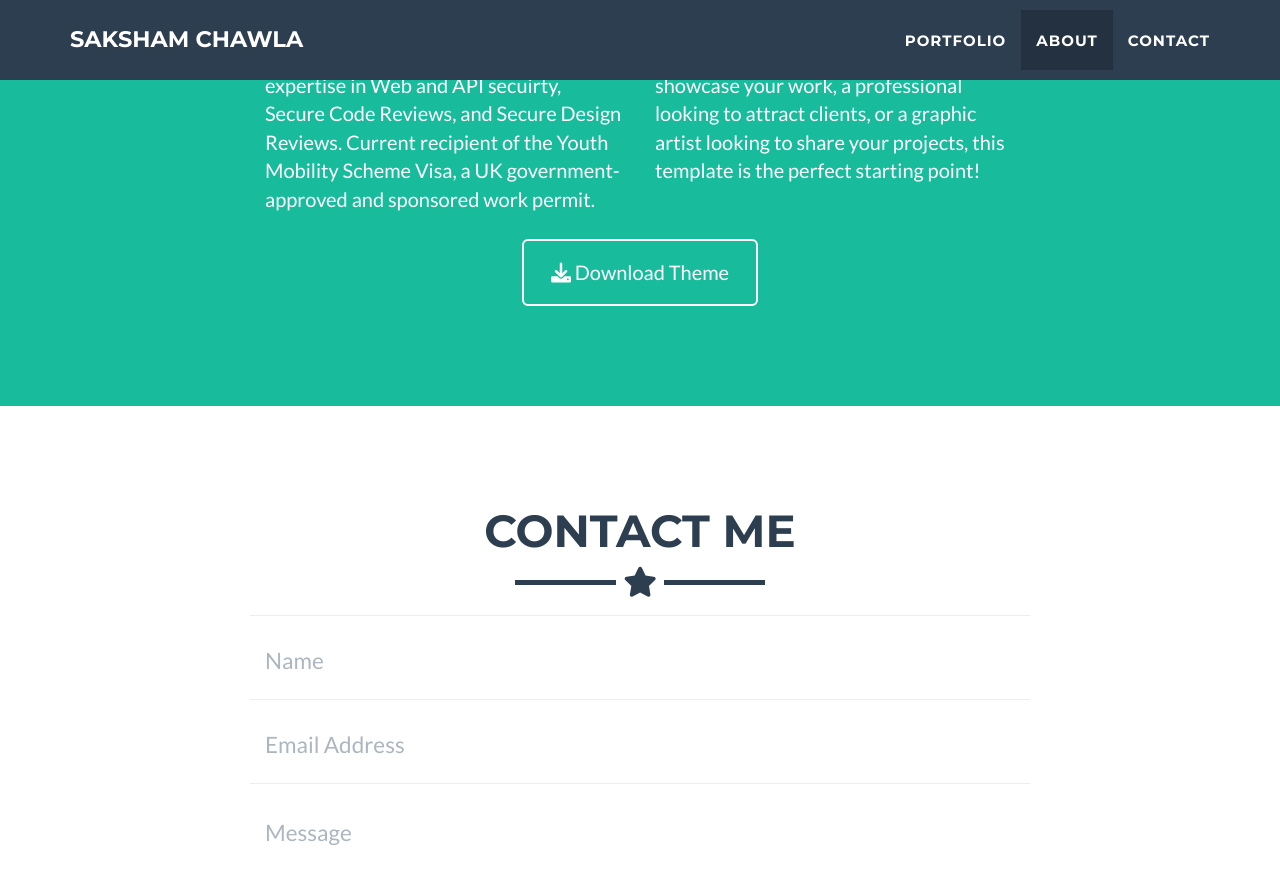
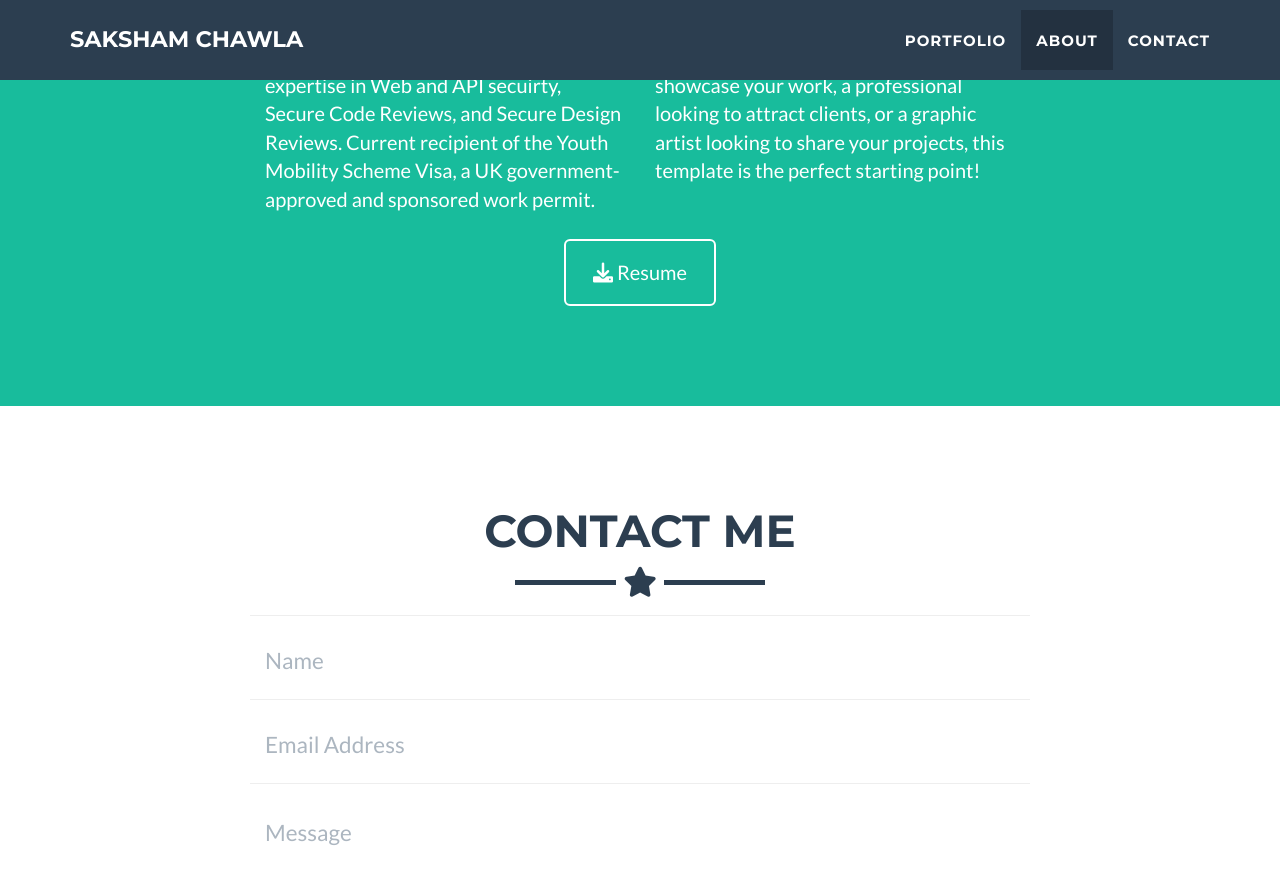
Before and after one commit to vizkov/homesite, a Jekyll site: the page built from _posts/2014-07-18-project-1.markdown, in a window 1280 px wide and 900 px high, scrolled down 1967 px. Shown: the top 884 px of the window. Built offline with Jekyll 4.4.1, drawn with Linux system fonts in a browser that asks for light colours.

Commit message:
Update about.html

```diff
--- a/_includes/about.html
+++ b/_includes/about.html
@@ -16,8 +16,8 @@
           a graphic artist looking to share your projects, this template is the perfect starting point! </p>
       </div>
       <div class="col-lg-8 col-lg-offset-2 text-center">
-        <a href="https://github.com/jeromelachaud/freelancer-theme" class="btn btn-lg btn-outline">
-          <i class="fa fa-download"></i> Download Theme
+        <a href="resume.pdf" class="btn btn-lg btn-outline">
+          <i class="fa fa-download"></i> Resume
         </a>
       </div>
     </div>
```
